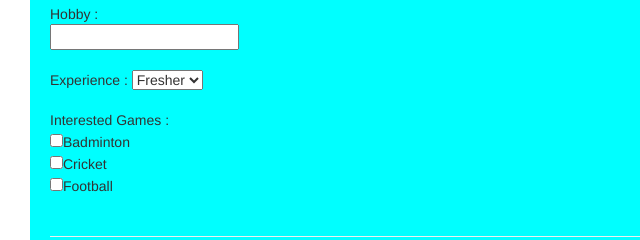
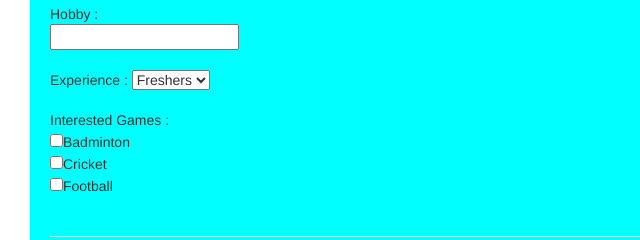
Before and after one commit to gsangram/MajorProject, a website: page MajorProjectD/public_html/DynamicTableEdititng.html in a window 1280 px wide. Shown: the part 178-418 px from the top of the page, 0-640 px from the left. Drawn offline with nearby package versions, Linux system fonts and the light colour scheme.

Commit message:
changed dropdown value

```diff
--- a/MajorProjectD/public_html/DynamicTableEdititng.html
+++ b/MajorProjectD/public_html/DynamicTableEdititng.html
@@ -19,7 +19,7 @@
             <input type="text" id="txt03" name="Hobby"><br><br>
             Experience :
             <select id="opt01">
-                <option value="Fresher">Fresher</option>
+                <option value="Fresher">Freshers</option>
                 <option value="01Yr.">01Yr.</option>
                 <option value="02Yr.">02Yr.</option>
             </select><br><br>
```
